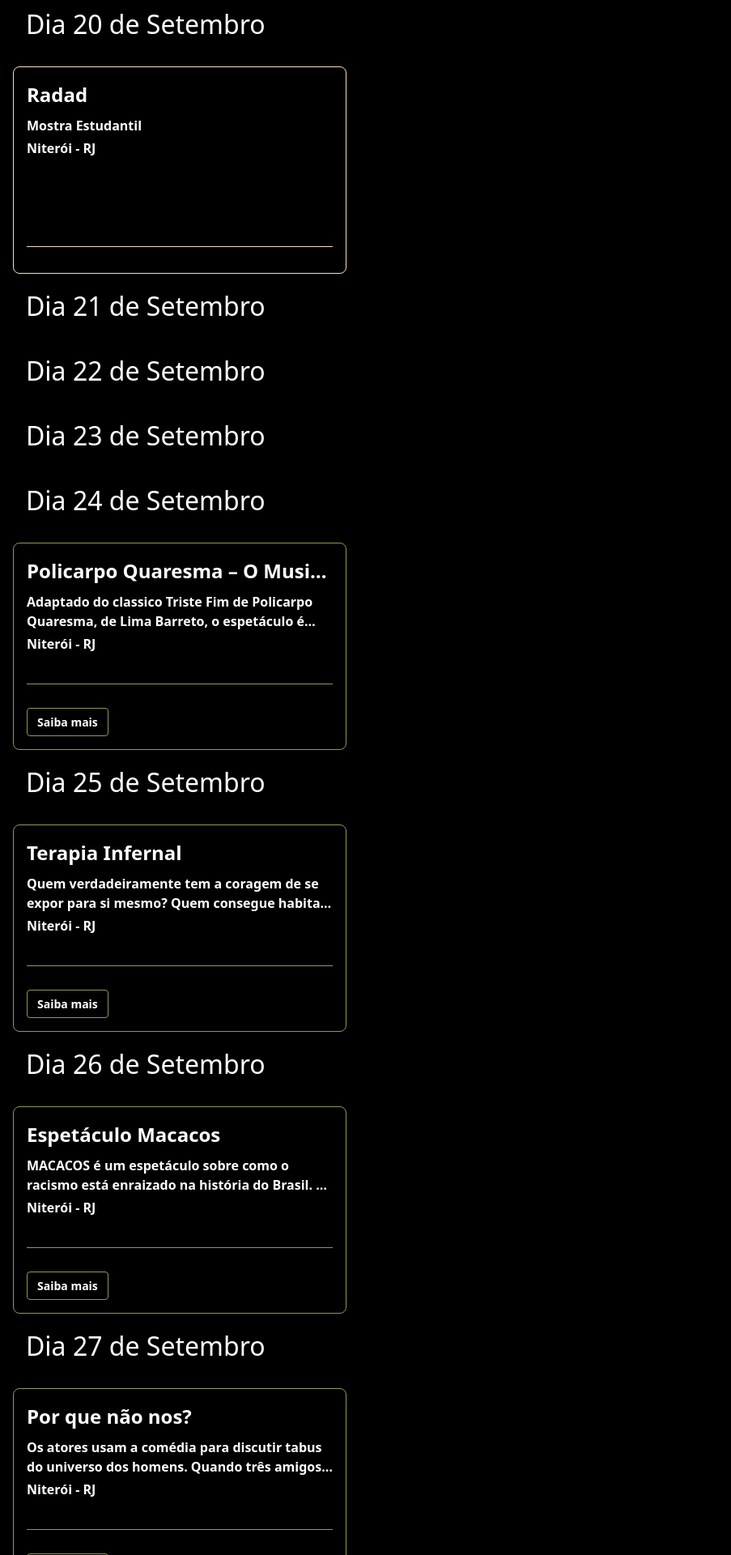
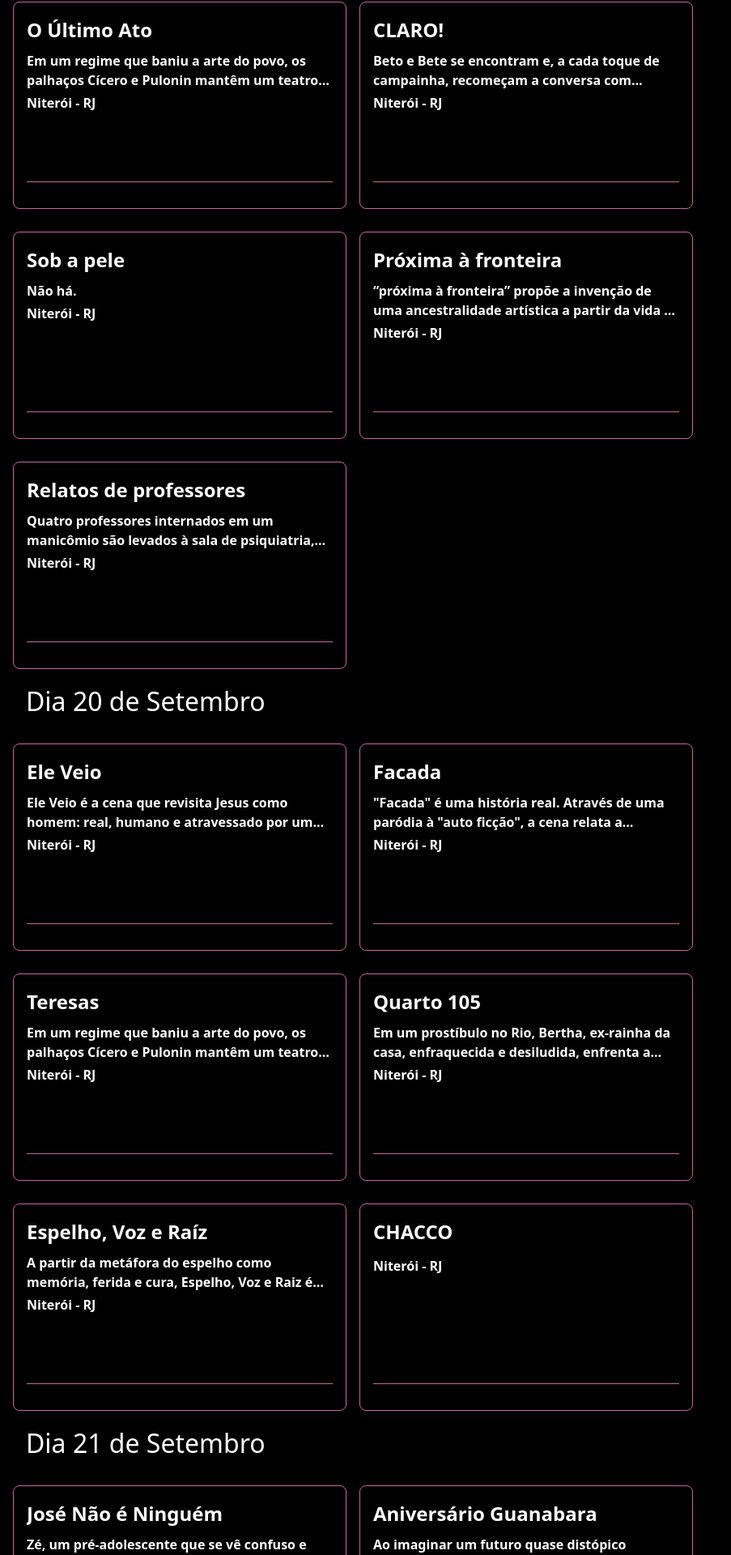
Before and after one commit to Morenodev085/acervoEmCena, a React (Vite) app: page /Programacao in a window 1280 px wide. Shown: the part 845-2765 px from the top of the page at 81% size, without its empty margins (0-903 px from the left). Built offline with nearby package versions, Linux system fonts and the light colour scheme.

Commit message:
pecas para lista

```diff
--- a/src/data/peices.ts
+++ b/src/data/peices.ts
@@ -41,9 +41,135 @@ export const pieces: Piece[] = [
   },
   {
     id: 6,
-    title: 'Radad',
-    type: 'rodada',
-    description: 'Mostra Estudantil',
+    title: 'O Último Ato',
+    type: 'curta',
+    description: 'Em um regime que baniu a arte do povo, os palhaços Cícero e Pulonin mantêm um teatro clandestino. Cercados pelos Atormentadores e sem plateia, encenam um último espetáculo, desafiando o horror com riso e resistência.',
+    data: 19
+  },
+  {
+    id: 7,
+    title: 'CLARO!',
+    type: 'curta',
+    description: 'Beto e Bete se encontram e, a cada toque de campainha, recomeçam a conversa com variações inesperadas. Entre encontros, desencontros e identidades mutantes, a peça revela, com humor e ritmo, como o acaso e o timing moldam nossas escolhas, desejos e possibilidades de conexão.',
+    data: 19
+  },
+  {
+    id: 8,
+    title: 'Sob a pele',
+    type: 'curta',
+    description: 'Não há.',
+    data: 19
+  },
+  {
+    id: 9,
+    title: 'Próxima à fronteira',
+    type: 'curta',
+    description: '“próxima à fronteira” propõe a invenção de uma ancestralidade artística a partir da vida e obra de Ana Mendieta, entrelaçando autobiografia e fabulação. A cena apresenta o comprometimento com os sonhos e práticas de cuidado através de ervas medicinais como forma de escrever com a artista em questão.',
+    data: 19
+  },
+  {
+    id: 10,
+    title: 'Relatos de professores',
+    type: 'curta',
+    description: 'Quatro professores internados em um manicômio são levados à sala de psiquiatria, onde participarão de uma sessão de análise investigativa. Durante essa sessão, serão tiradas conclusões sobre os eventos narrados, gerando no público uma tensão entre o cômico e o dramático.',
+    data: 19
+  },
+  {
+    id: 11,
+    title: 'Ele Veio',
+    type: 'curta',
+    description: 'Ele Veio é a cena que revisita Jesus como homem: real, humano e atravessado por um abandono do estado. Um Cristo perseguido, torturado e silenciado. Entre tecnologias, músicas, poesias, vídeos e luz, a cena resgata a força viva de um revolucionário que veio e continua vindo,nos rostos silenciados do mundo.',
     data: 20
   },
+  {
+    id: 12,
+    title: 'Facada',
+    type: 'curta',
+    description: '"Facada" é uma história real. Através de uma paródia à "auto ficção", a cena relata a tentativa de assassinato que o ator Mau Moreira sofreu. Os personagens que permeiam o incidente aparecem de forma caricata e "bufônica", dentro de uma perspectiva confusa do que pode ser uma experiência de quase morte.',
+    data: 20
+  },
+  {
+    id: 13,
+    title: 'Teresas',
+    type: 'curta',
+    description: 'Em um regime que baniu a arte do povo, os palhaços Cícero e Pulonin mantêm um teatro clandestino. Cercados pelos Atormentadores e sem plateia, encenam um último espetáculo, desafiando o horror com riso e resistência.',
+    data: 20
+  },
+  {
+    id: 14,
+    title: 'Quarto 105',
+    type: 'curta',
+    description: 'Em um prostíbulo no Rio, Bertha, ex-rainha da casa, enfraquecida e desiludida, enfrenta a dona do local. Um segredo perigoso vem à tona. Enquanto isso, uma prostituta recém chegada pode virar o jogo. Em meio a disputas de poder e sobrevivência, o direito de existir e permanecer é ameaçado.',
+    data: 20
+  },
+  {
+    id: 15,
+    title: 'Espelho, Voz e Raíz',
+    type: 'curta',
+    description: 'A partir da metáfora do espelho como memória, ferida e cura, Espelho, Voz e Raiz é um mergulho cênico e ritualístico na ancestralidade de mulheres negras e nas cicatrizes deixadas pelo patriarcado. Seis vozes femininas, marcadas por diferentes trajetórias e temperamentos, revelam as múltiplas formas de dor, silenciamento e resistência que atravessam seus corpos e histórias. Ao revisitar suas raízes, elas desafiam estigmas, quebram moldes e transformam feridas em verbo. O público não assiste de fora: é convocado como espelho, cúmplice e parte da transformação.',
+    data: 20
+  },
+  {
+    id: 16,
+    title: 'José Não é Ninguém',
+    type: 'curta',
+    description: 'Zé, um pré-adolescente que se vê confuso e curioso ao explorar sua identidade LGBTQIAPN+, cresce em um lar desestruturado e luta para entender como ser aceito na sociedade nos anos 2000 e cada descoberta traz consigo um sentimento: o encanto do primeiro amor, o peso do bullying que o persegue como uma sombra e a dor do luto. Em meio a tantos desafios e questionamentos ele busca respostas em um mundo que muitas vezes parece não ter lugar para ele.',
+    data: 21
+  },
+  {
+    id: 17,
+    title: 'Aniversário Guanabara',
+    type: 'curta',
+    description: 'Ao imaginar um futuro quase distópico devastado pelo aquecimento global, o espetáculo ambienta-se em um Rio de Janeiro marcado pela escassez de alimentos e por uma crise sem precedentes. Diante da inevitabilidade de fechar as portas, a rede de supermercados Guanabara opta por um último gesto e propõe a realização do último Aniversário Guanabara. Tal evento, antes tão comum, agora, sob estas circunstâncias, revela as atuais desigualdades que ainda permeiam o estado.',
+    data: 21
+  },
+  {
+    id: 18,
+    title: 'Guinnârou, o rei dos guinnés',
+    type: 'curta',
+    description: 'Em algum lugar da África, um agricultor chamado Sabouyouma resolve montar seu campo no território de uma criatura fantástica, chamada Guinnârou. Movido pela ambição, o homem desconsidera os avisos dos moradores do seu vilarejo sobre o perigo iminente.',
+    data: 21
+  },
+  {
+    id: 19,
+    title: 'Cura',
+    type: 'curta',
+    description: 'Em um Brasil movido pela ganância, o influencer Hugo mergulha no mundo das criptomoedas e do crime. Entre poder, manipulação e traição, ele enfrenta uma crise que revela seus limites. "CURA" é a vida de um homem sedento por sucesso.',
+    data: 21
+  },
+  {
+    id: 20,
+    title: 'Entretempo',
+    type: 'curta',
+    description: 'Com canções originais, Entretempo acompanha Beto e Elisa revivendo, entre memórias embaralhadas, um amor marcado pelo acaso e pelo tempo. A cena transita entre passado e presente para refletir sobre encontros, transformações e o que permanece na lembrança de uma história.',
+    data: 21
+  },
+    {
+    id: 21,
+    title: 'CHACCO',
+    type: 'rua',
+    description: '',
+    data: 20
+  },
+  {
+    id: 22,
+    title: 'Inka Clown Show',
+    type: 'rua',
+    description: 'Inka Clown é um palhaçõ latinoamericano, e vem das mais altas terras da américa para mostrar o que traz na sua maleta: uma porção de surpresas que garantem o riso e a diversão. Tudo acompanhado de acrobacias, equilibrismo, truques e muita música. Inka clown show é um espetáculo envolvente e repleto de ternura, graça e beleza. Ao mesmo tempo é cômica e delicada, uma obra poética, que traz em sua essência a expressão cultural do teatro de rua latino.',
+    data: 21
+  },
+  {
+    id: 22,
+    title: 'Como Cozinhar uma Criança',
+    type: 'rua',
+    description: 'Em um programa de culinária ao vivo, dois cozinheiros ensinam uma receita cujos ingredientes principais são, nada mais e nada menos, que... CRIANÇAS. A ideia é preparar devidamente os pequenos para que não se tornem adultos intragáveis. O problema aparece quando os chefs não concordam quanto aos métodos de preparo. E agora? Quem será que vai acabar indo pra panela?',
+    data: 26
+  },
+    {
+    id: 23,
+    title: 'O Abrazo Girafa',
+    type: 'rua',
+    description: 'O Abrazo Girafa é um espetáculo solo, de rua e para toda família. Malabarismo com piões acrobáticos acompanham o grande desafio que dá nome ao espetáculo. O clássico número de equilibrismo com um monociclo girafa, que neste caso mede mais de 2 metros. Subir nas alturas , equilibrar uma bola de cristal no topo da cabeça e malabarear com três facões é o desafio. Acreditar no impossível se torna necessário para abraçar a sua criança interior.',
+    data: 28
+  },
 ]
```
